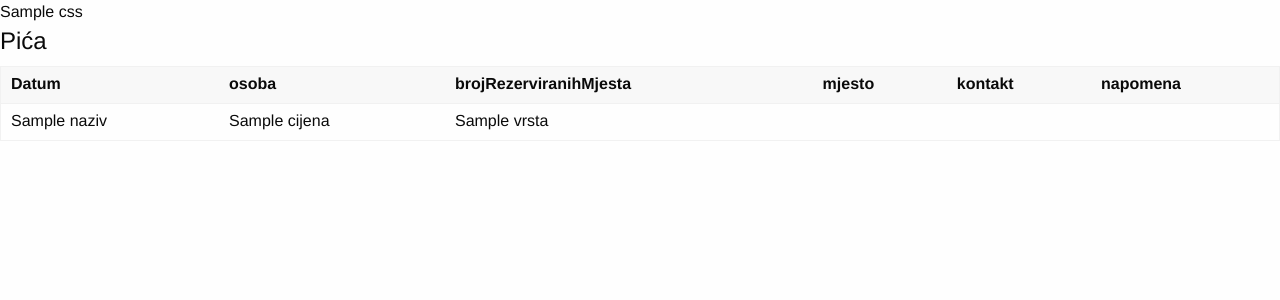
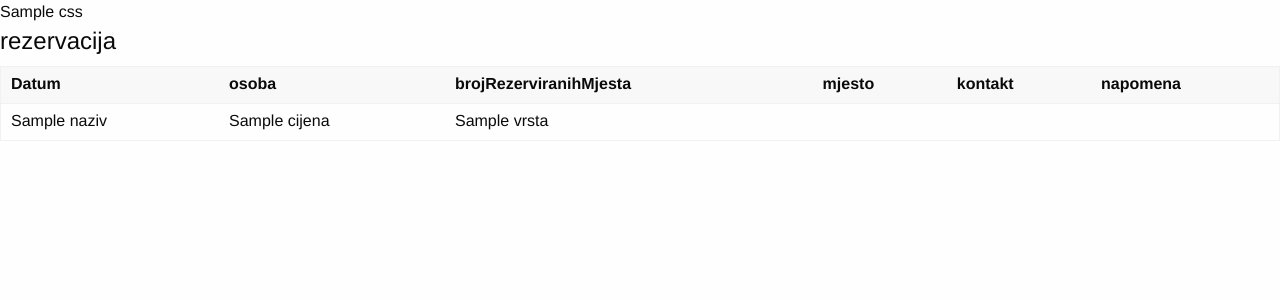
Before and after one commit to MatejPapac/ZavrsniRad, a PHP site: template app/view/privatno/rezervacija/index.phtml in a window 1280 px wide. Shown: the top 300 px of the page. Run offline with PHP 8.4, Linux system fonts and the light colour scheme; the template is opened without the code that fills it: most values are stand-ins (such as "Sample title", 1, 10 or a date in 2020); data that the repository does not hold is empty.

Commit message:
Update index.phtml

```diff
--- a/app/view/privatno/rezervacija/index.phtml
+++ b/app/view/privatno/rezervacija/index.phtml
@@ -2,16 +2,16 @@
 
 <div class="grid-x">
     <div class ="cell-large-6">
-        <h1 style="font-size:1.5rem;"> Pića <i
+        <h1 style="font-size:1.5rem;"> rezervacija <i
         style="color:yellow"
-        class="fas fa-1x fa-beer">
+        class="fas fa-1x fa-bell">
     </i> </h1>
     </div>
 </div class ="cell-large-6" style="tet-align:right;">
 <a href="<?=App::config('url') ?>rezervacija/novi"><i
  style="color: green;"
  title="Dodaj novi"
- class="fas fa-2x fa-bell"></i></a>
+ class="fas fa-2x fa-plus"></i></a>
 
 
 <table>
@@ -26,7 +26,7 @@
         </tr>
     </thead>
     <tbody>
-        <?php foreach($reze as $z): ?>
+        <?php foreach($rezervacija as $z): ?>
             <tr>
                 <td><?=$z->naziv?></td>
                 <td><?=$z->cijena?> </td>
```
